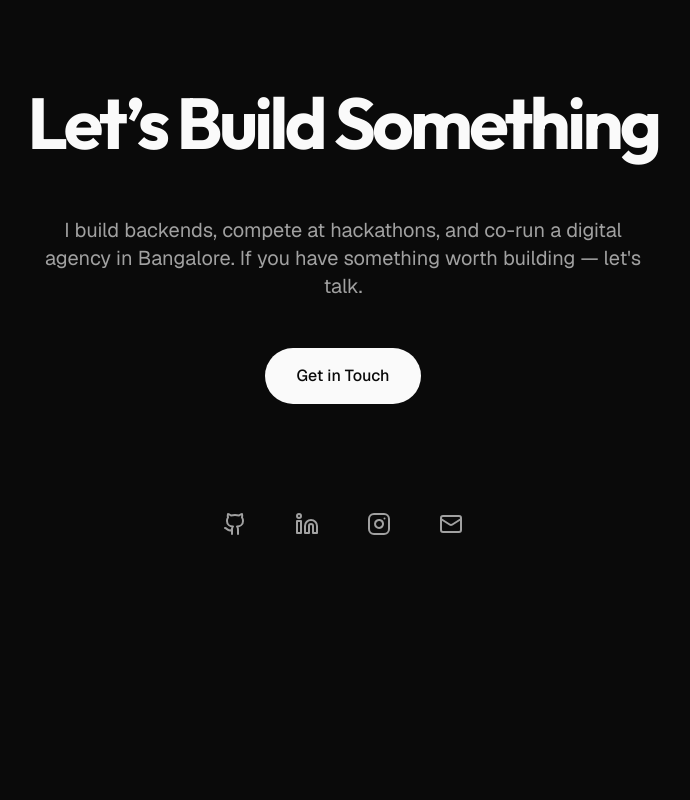
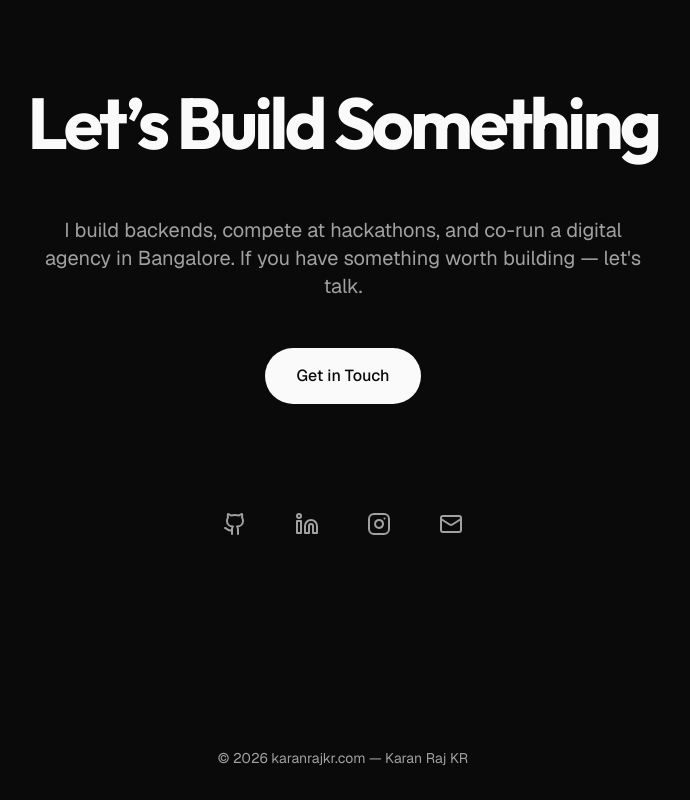
Before and after one commit to Karan-Raj-KR/portfolio, a Next.js app: page / in a window 1280 px wide. Shown: the part 6878-7678 px from the top of the page, without its empty margins (297-987 px from the left). Before the commit the page ends 7594 px from the top, so only its background shows below. Built offline with nearby package versions, Linux system fonts and the light colour scheme.

Commit message:
seo: add footer with karanrajkr brand line on every page

```diff
--- a/src/app/layout.tsx
+++ b/src/app/layout.tsx
@@ -46,6 +46,7 @@
 import { ThemeProvider } from "@/components/theme-provider";
 import { BottomNav } from "@/components/layout/bottom-nav";
 import { ScrollProgress } from "@/components/ui/scroll-progress";
+import { Footer } from "@/components/layout/footer";
 
 const geist = Geist({subsets:['latin'],variable:'--font-sans', display: 'swap'});
 
@@ -78,6 +79,7 @@
             <div className="pb-[64px] lg:pb-0">
               {children}
             </div>
+            <Footer />
             <BottomNav />
           </ThemeProvider>
         </MotionProvider>
--- /dev/null
+++ b/src/components/layout/footer.tsx
@@ -0,0 +1,7 @@
+export function Footer() {
+    return (
+        <footer className="container mx-auto px-4 sm:px-6 lg:px-8 py-8 text-center text-sm text-muted-foreground">
+            © 2026 karanrajkr.com — Karan Raj KR
+        </footer>
+    );
+}
```
